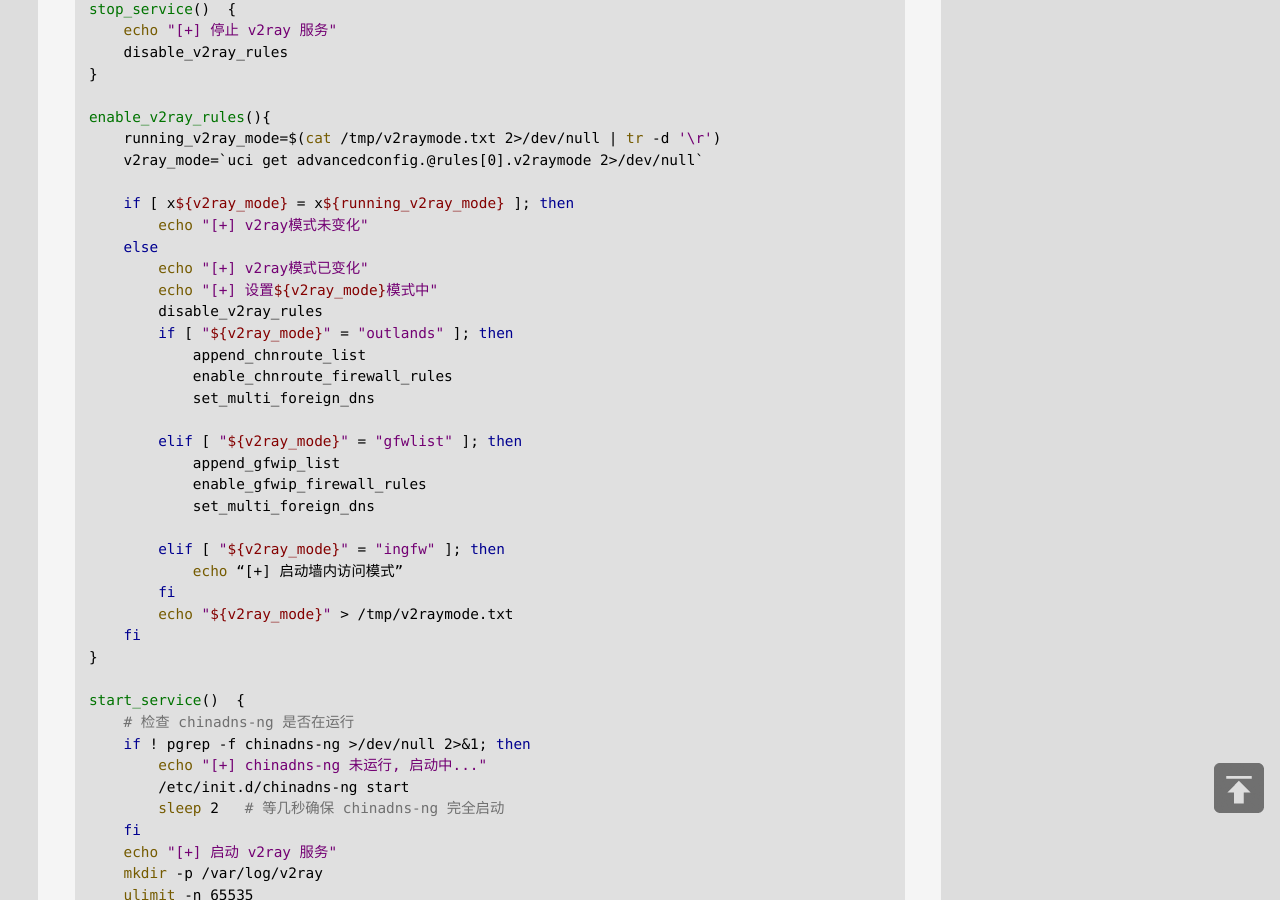
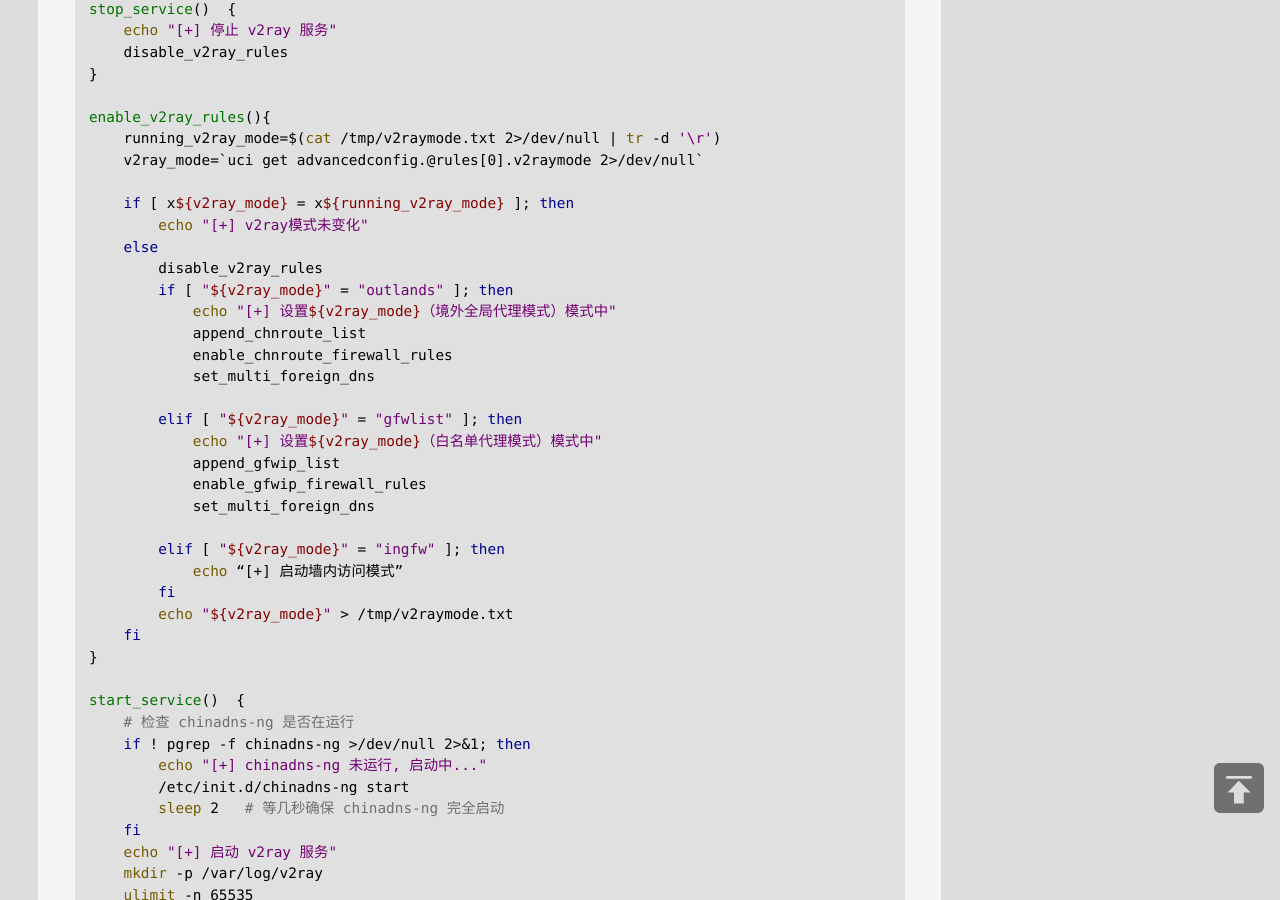
Before and after one commit to jibenfa/jibenfa.github.com, a Jekyll site: the page built from _posts/2025-08-19-E59CA8openwrtE4B88BE4BDBFE794A8chinadns-ngE690ADE9858Dv2rayE5AE9EE78EB0E9808FE6988EE4BBA3E79086.md, in a window 1280 px wide and 900 px high, scrolled down 9692 px. Built offline with Jekyll 4.4.1, drawn with Linux system fonts in a browser that asks for light colours.

Commit message:
Update 2025-08-19-E59CA8openwrtE4B88BE4BDBFE794A8chinadns-ngE690ADE9858Dv2rayE5AE9EE78EB0E9808FE6988EE4BBA3E79086.md

```diff
--- a/_posts/2025-08-19-E59CA8openwrtE4B88BE4BDBFE794A8chinadns-ngE690ADE9858Dv2rayE5AE9EE78EB0E9808FE6988EE4BBA3E79086.md
+++ b/_posts/2025-08-19-E59CA8openwrtE4B88BE4BDBFE794A8chinadns-ngE690ADE9858Dv2rayE5AE9EE78EB0E9808FE6988EE4BBA3E79086.md
@@ -467,15 +467,15 @@
     if [ x${v2ray_mode} = x${running_v2ray_mode} ]; then
         echo "[+] v2ray模式未变化"
     else
-        echo "[+] v2ray模式已变化"
-        echo "[+] 设置${v2ray_mode}模式中"
         disable_v2ray_rules
         if [ "${v2ray_mode}" = "outlands" ]; then
+            echo "[+] 设置${v2ray_mode}（境外全局代理模式）模式中"
             append_chnroute_list
             enable_chnroute_firewall_rules
             set_multi_foreign_dns
 
         elif [ "${v2ray_mode}" = "gfwlist" ]; then
+            echo "[+] 设置${v2ray_mode}（白名单代理模式）模式中"
             append_gfwip_list
             enable_gfwip_firewall_rules
             set_multi_foreign_dns
```
